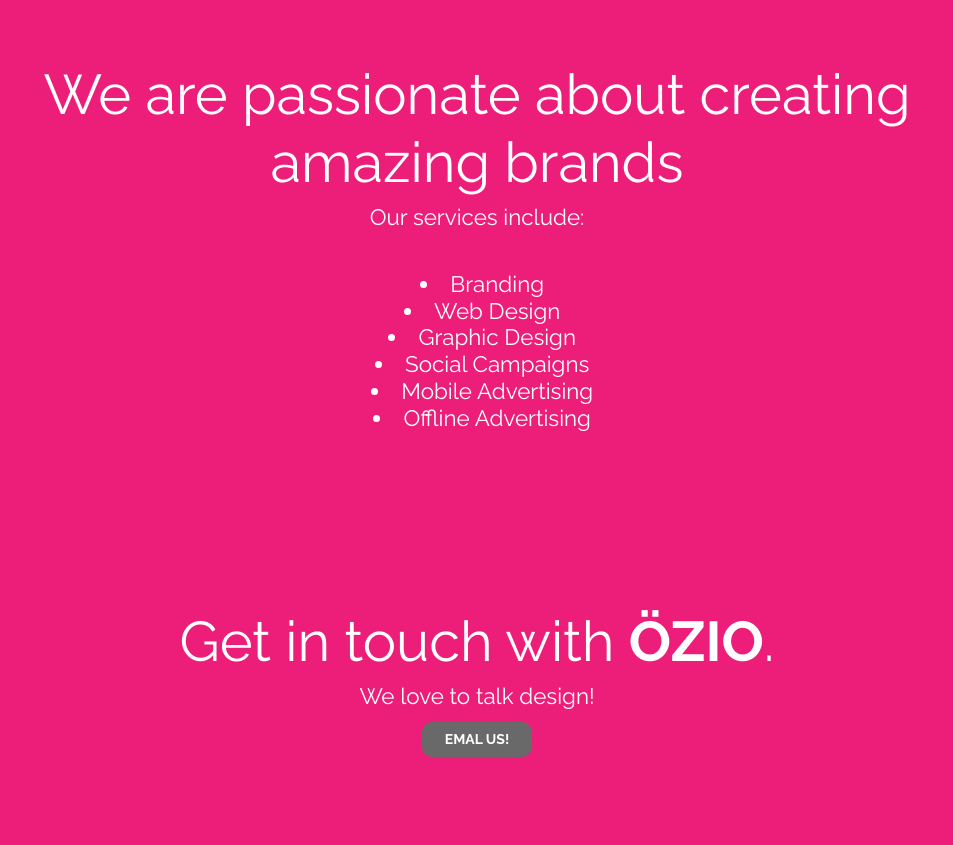
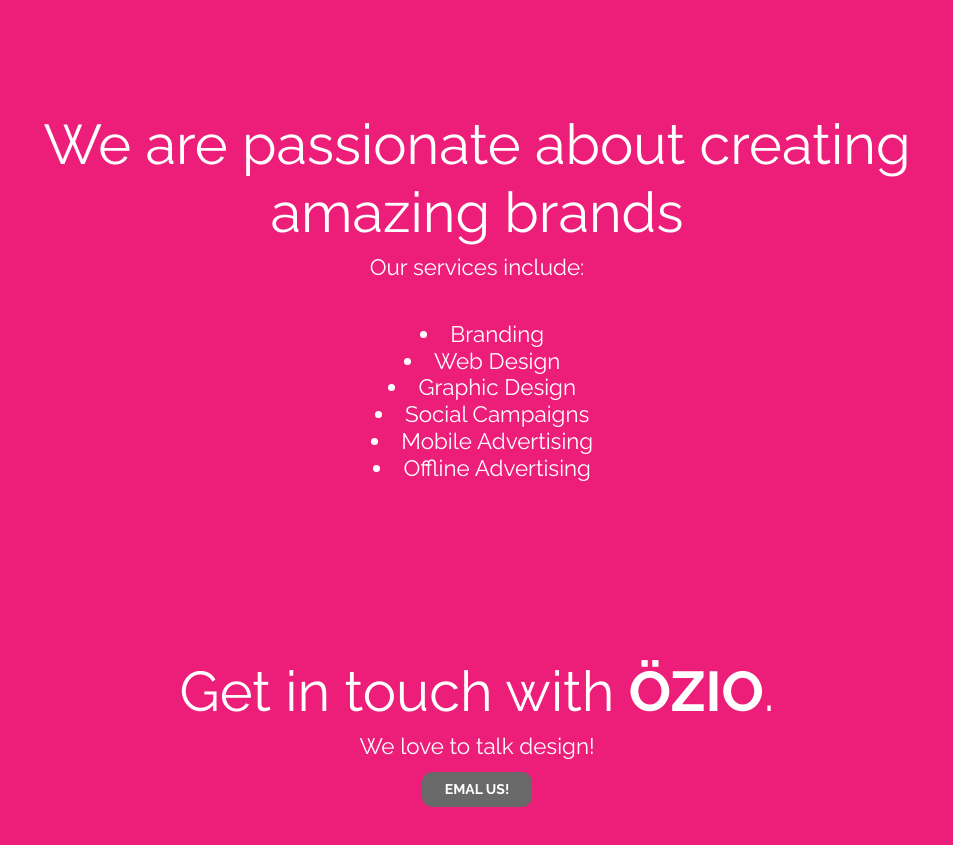
Before and after one commit to ikigabyte/oziowebsite, a plain HTML site: page index.html in a window 1280 px wide. Shown: the part 1655-2500 px from the top of the page, without its empty margins (163-1116 px from the left). Drawn offline with Linux system fonts and the light colour scheme.

Commit message:
addedPassionClass

```diff
--- a/index.html
+++ b/index.html
@@ -106,7 +106,7 @@
 
   <!-- Main jumbotron for a primary marketing message or call to action -->
   <div class="jumbotron secondary-section">
-    <div class="container">
+    <div class="passion">
       <h2>We are passionate about creating <br> amazing brands</h2>
       <h3> Our services include: <br> <list class ="listgroup"> <ul>
 
```
